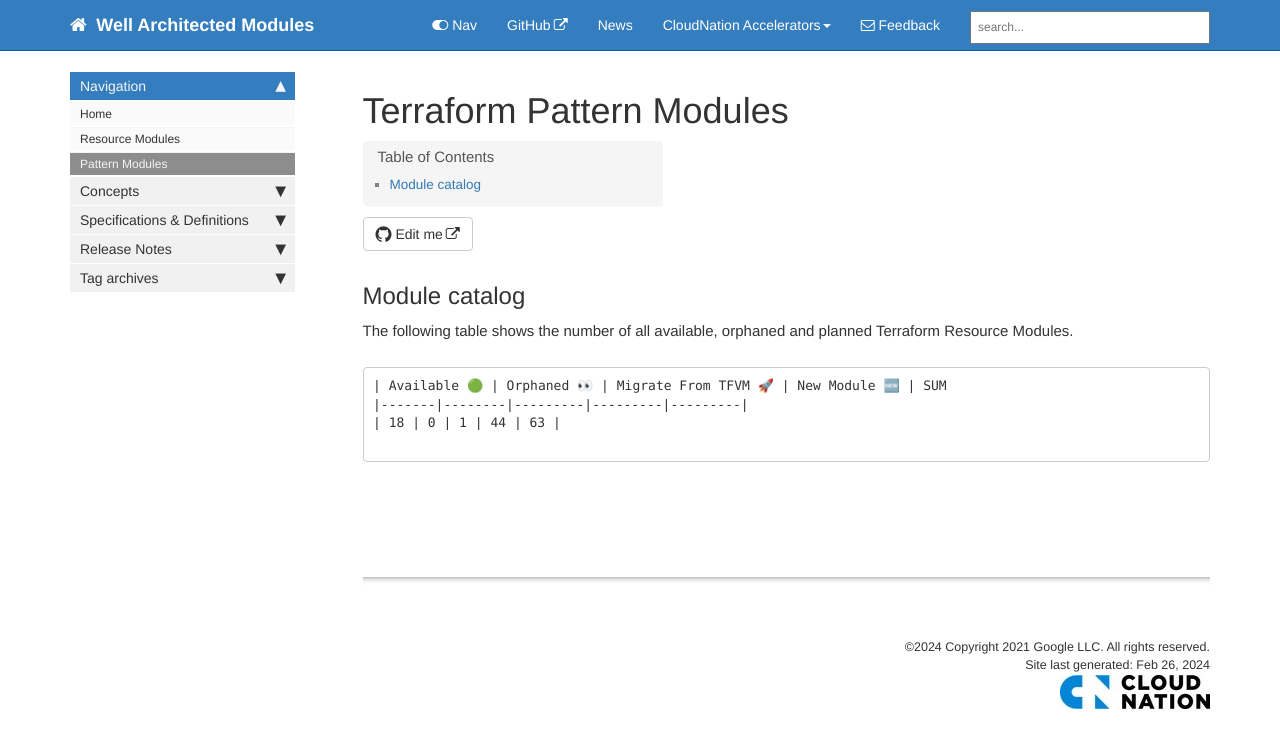
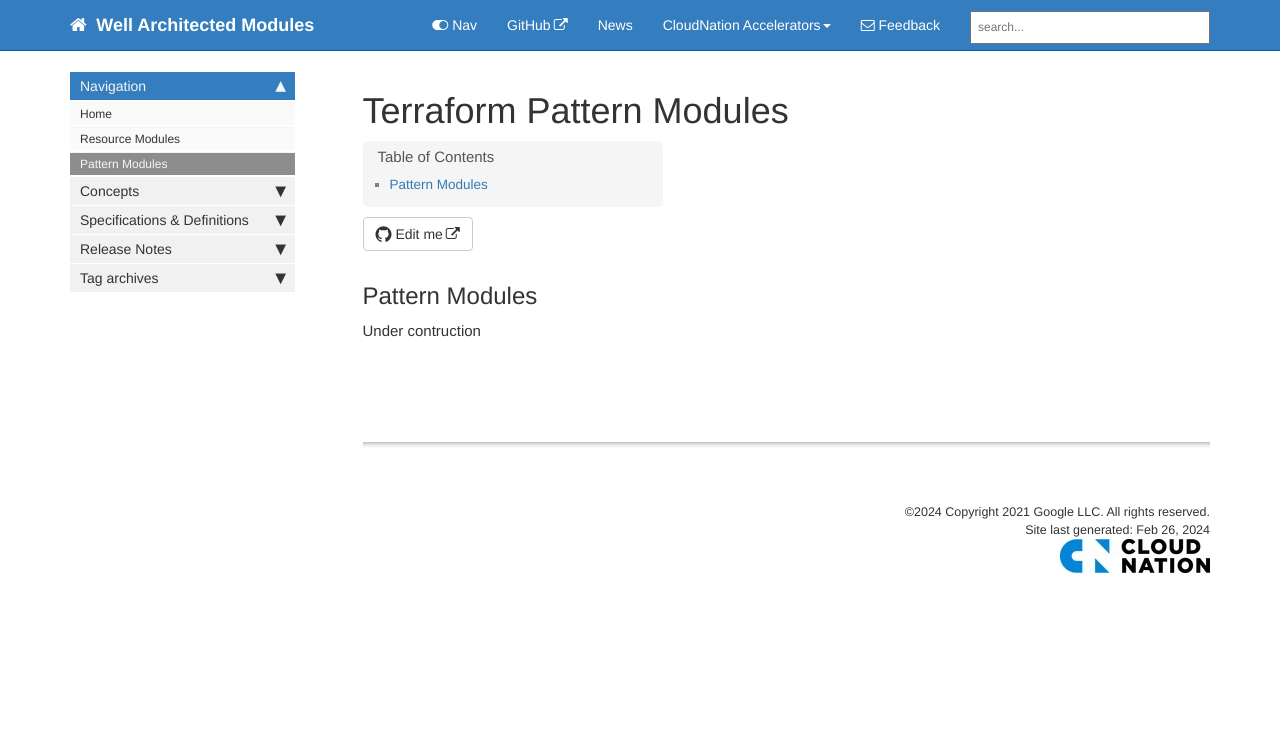
Before and after one commit to CloudNationHQ/well-architected-modules, a Jekyll site: the page built from pages/mydoc/mydoc_cn_terraform_pattern_modules.md, in a window 1280 px wide. Shown: the top 748 px of the page. Built offline with Jekyll 4.4.1, drawn with Linux system fonts in a browser that asks for light colours; comment, search, counter and statistics services are not loaded.

Commit message:
commit changes

````diff
--- a/pages/mydoc/mydoc_cn_terraform_pattern_modules.md
+++ b/pages/mydoc/mydoc_cn_terraform_pattern_modules.md
@@ -5,19 +5,8 @@
 folder: mydoc
 ---
 
-## Module catalog
+## Pattern Modules
 
-The following table shows the number of all available, orphaned and planned Terraform Resource Modules.
-
-```
-| Available 🟢 | Orphaned 👀 | Migrate From TFVM 🚀 | New Module 🆕 | SUM
-|-------|--------|---------|---------|---------|
-| 18 | 0 | 1 | 44 | 63 |
-
-```
-
-
-
-
+Under contruction
 
 {% include links.html %}
````
